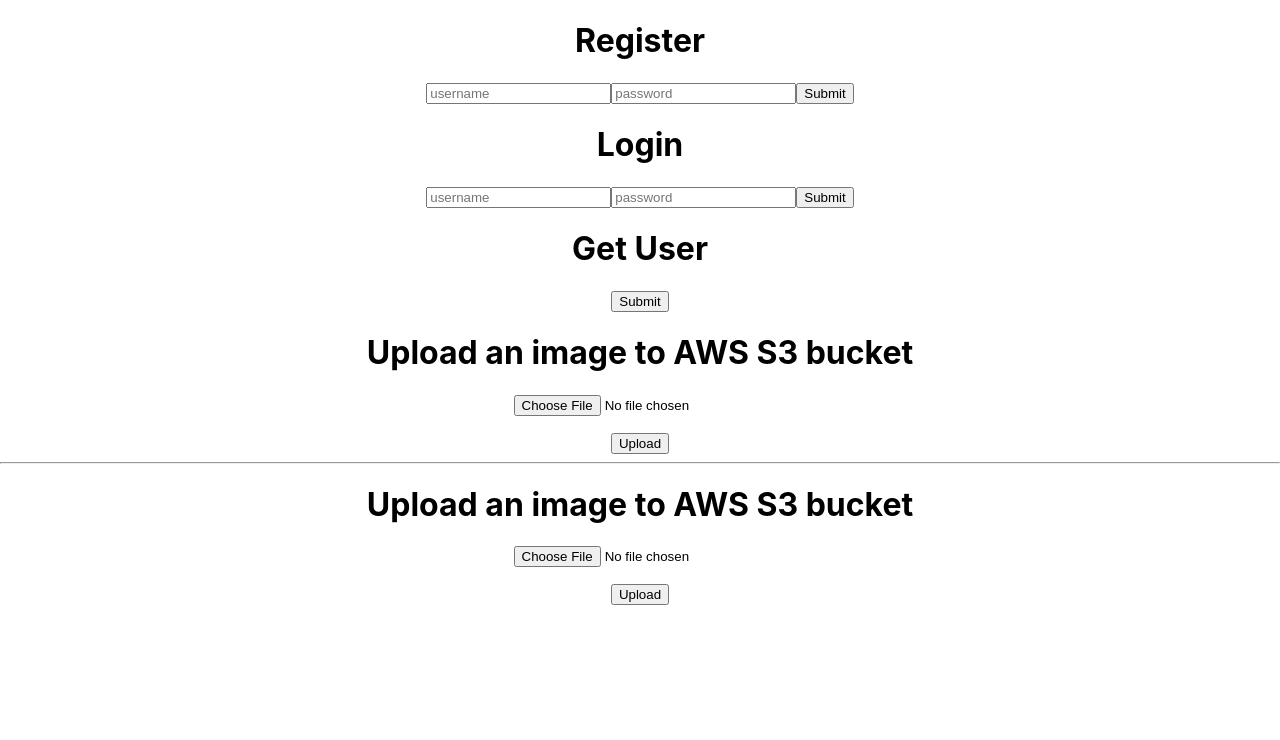
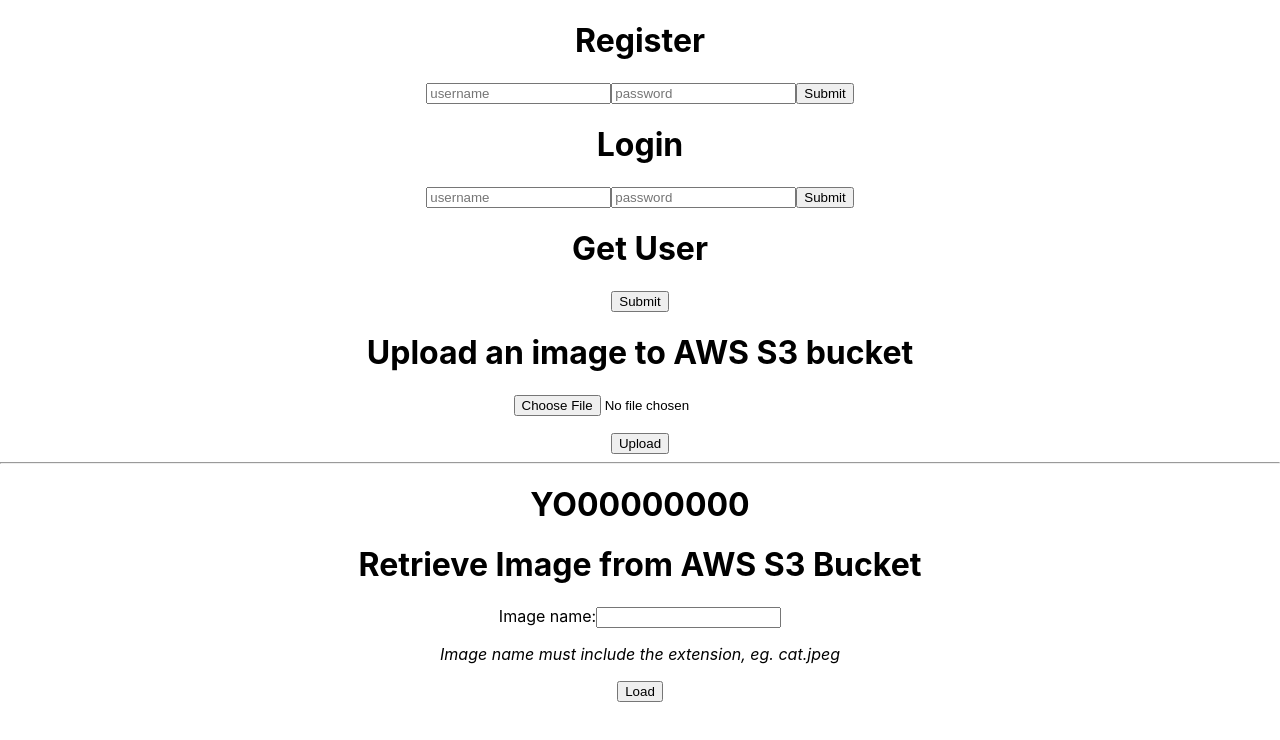
Before and after one commit to jackreedjackreed/authenticate-practice, a React (Create React App) app in the folder client/: page / in a window 1280 px wide. Shown: the top 740 px of the page. Built offline with nearby package versions, Linux system fonts and the light colour scheme.

Commit message:
not working, not sure what the issue is so trying another guide

```diff
--- a/client/src/App.js
+++ b/client/src/App.js
@@ -2,7 +2,7 @@ import React, { useState } from "react";
 import './App.css';
 import Axios from 'axios'
 import Uploader from './components/Uploader'
-import DisplayImage from './components/Uploader'
+import DisplayImage from './components/DisplayImage'
 
 function App() {
   const [registerUsername, setRegisterUsername] = useState("")
--- a/client/src/components/DisplayImage.js
+++ b/client/src/components/DisplayImage.js
@@ -34,6 +34,7 @@ export default class DisplayImage extends Component {
     return (
         // React.Fragment to return multiple elements from the componenet without adding more nodes to the DOM
       <React.Fragment>
+        <h1>YO00000000</h1>
         <h1>Retrieve Image from AWS S3 Bucket</h1>
         <form onSubmit={this.formHandler}>
           <label> Image name:</label>
```
Also changed, not shown: client/src/components/Uploader.js (+8 -0 lines).
